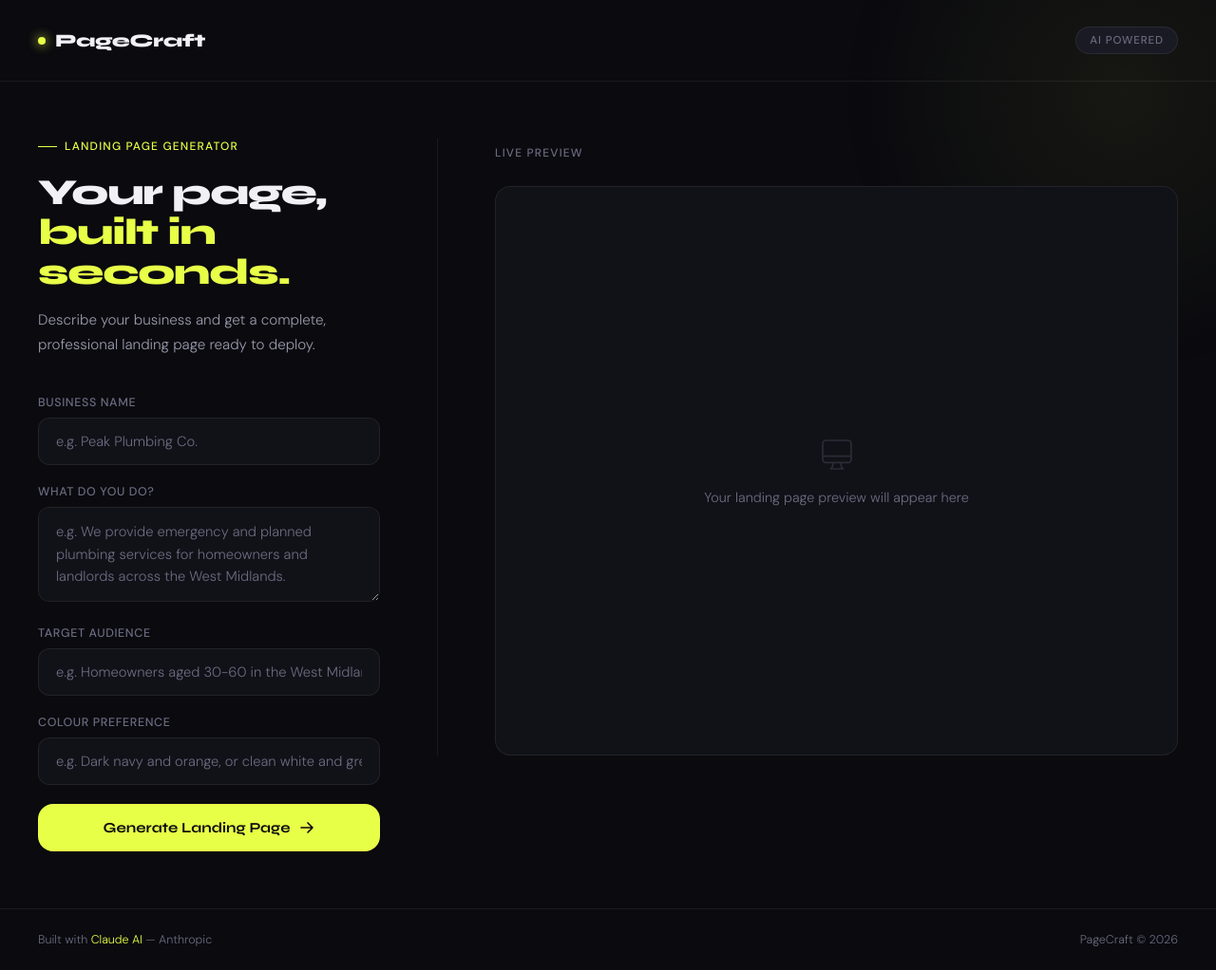
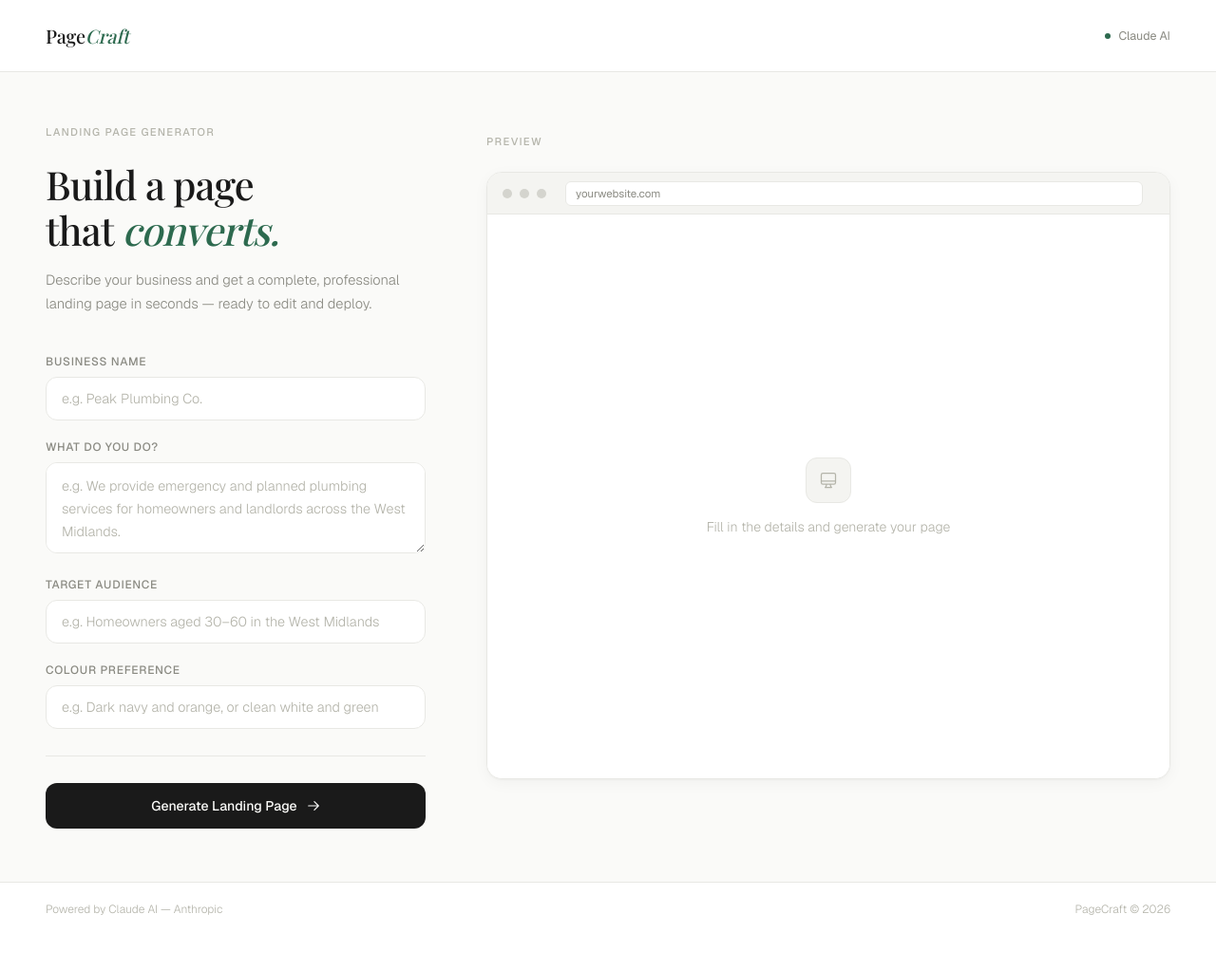
Before and after one commit to danboak2-ship-it/landing-page-generator, a Flask app: page / in a window 1280 px wide. Shown: the whole page at 95% size. After the commit the page ends 964 px from the top, so only its background shows below. Run offline with Flask 3, Linux system fonts and the light colour scheme.

Commit message:
redesign UI minimal professional

```diff
--- a/templates/index.html
+++ b/templates/index.html
@@ -4,25 +4,26 @@
     <meta charset="UTF-8">
     <meta name="viewport" content="width=device-width, initial-scale=1.0">
     <title>PageCraft — AI Landing Page Generator</title>
-    <link href="https://fonts.googleapis.com/css2?family=Syne:wght@400;600;700;800&family=DM+Sans:ital,wght@0,300;0,400;0,500;1,300&display=swap" rel="stylesheet">
+    <link href="https://fonts.googleapis.com/css2?family=Playfair+Display:wght@400;500;600&family=Geist:wght@300;400;500&display=swap" rel="stylesheet">
     <style>
         *, *::before, *::after { box-sizing: border-box; margin: 0; padding: 0; }
 
         :root {
-            --bg: #0a0a0f;
-            --surface: #111118;
-            --surface2: #1a1a24;
-            --border: rgba(255,255,255,0.07);
-            --accent: #e8ff47;
-            --accent-dim: rgba(232, 255, 71, 0.12);
-            --text: #f0f0f5;
-            --text-muted: #6b6b80;
-            --text-dim: #9999aa;
-            --radius: 16px;
+            --bg: #fafaf8;
+            --surface: #ffffff;
+            --surface2: #f4f4f1;
+            --border: #e8e8e4;
+            --border-strong: #d4d4ce;
+            --text: #1a1a1a;
+            --text-muted: #8a8a82;
+            --text-dim: #b4b4aa;
+            --green: #2d6a4f;
+            --green-light: #f0f7f4;
+            --radius: 12px;
         }
 
         body {
-            font-family: 'DM Sans', sans-serif;
+            font-family: 'Geist', sans-serif;
             background: var(--bg);
             color: var(--text);
             min-height: 100vh;
@@ -30,110 +31,85 @@
             flex-direction: column;
         }
 
-        body::after {
-            content: '';
-            position: fixed;
-            top: -200px;
-            right: -200px;
-            width: 600px;
-            height: 600px;
-            background: radial-gradient(circle, rgba(232,255,71,0.06) 0%, transparent 70%);
-            pointer-events: none;
-            z-index: 0;
-        }
-
         header {
-            position: relative;
-            z-index: 10;
-            padding: 28px 40px;
+            padding: 24px 48px;
             display: flex;
             align-items: center;
             justify-content: space-between;
             border-bottom: 1px solid var(--border);
+            background: var(--surface);
+            position: sticky;
+            top: 0;
+            z-index: 100;
         }
 
         .logo {
-            font-family: 'Syne', sans-serif;
-            font-weight: 800;
-            font-size: 1.2rem;
-            letter-spacing: -0.02em;
+            font-family: 'Playfair Display', serif;
+            font-weight: 500;
+            font-size: 1.25rem;
+            color: var(--text);
+            letter-spacing: -0.01em;
+        }
+
+        .logo em { font-style: italic; color: var(--green); }
+
+        .status-dot {
             display: flex;
             align-items: center;
-            gap: 10px;
+            gap: 8px;
+            font-size: 0.78rem;
+            color: var(--text-muted);
         }
 
-        .logo-dot {
-            width: 8px;
-            height: 8px;
-            background: var(--accent);
+        .dot {
+            width: 6px;
+            height: 6px;
             border-radius: 50%;
-            box-shadow: 0 0 12px var(--accent);
-        }
-
-        .badge {
-            font-size: 0.72rem;
-            font-weight: 500;
-            letter-spacing: 0.08em;
-            text-transform: uppercase;
-            color: var(--text-muted);
-            background: var(--surface2);
-            border: 1px solid var(--border);
-            padding: 6px 14px;
-            border-radius: 100px;
+            background: var(--green);
         }
 
         main {
-            position: relative;
-            z-index: 10;
             flex: 1;
             display: grid;
-            grid-template-columns: 420px 1fr;
-            gap: 0;
-            max-width: 1400px;
+            grid-template-columns: 400px 1fr;
+            max-width: 1300px;
             margin: 0 auto;
             width: 100%;
-            padding: 60px 40px;
+            padding: 56px 48px;
+            gap: 64px;
             align-items: start;
         }
 
-        .left-panel { padding-right: 60px; }
-
-        .eyebrow {
-            font-size: 0.75rem;
-            font-weight: 500;
-            letter-spacing: 0.1em;
-            text-transform: uppercase;
-            color: var(--accent);
-            margin-bottom: 20px;
-            display: flex;
-            align-items: center;
-            gap: 8px;
+        .left-panel {
+            position: sticky;
+            top: 96px;
         }
 
-        .eyebrow::before {
-            content: '';
-            display: block;
-            width: 20px;
-            height: 1px;
-            background: var(--accent);
+        .section-label {
+            font-size: 0.7rem;
+            font-weight: 500;
+            letter-spacing: 0.12em;
+            text-transform: uppercase;
+            color: var(--text-dim);
+            margin-bottom: 24px;
         }
 
         h1 {
-            font-family: 'Syne', sans-serif;
-            font-weight: 800;
-            font-size: 2.4rem;
-            line-height: 1.1;
-            letter-spacing: -0.03em;
+            font-family: 'Playfair Display', serif;
+            font-weight: 500;
+            font-size: 2.6rem;
+            line-height: 1.15;
+            letter-spacing: -0.02em;
             margin-bottom: 16px;
         }
 
-        h1 span { color: var(--accent); }
+        h1 em { font-style: italic; color: var(--green); }
 
         .subtitle {
-            font-size: 0.95rem;
+            font-size: 0.92rem;
             font-weight: 300;
-            color: var(--text-dim);
-            line-height: 1.7;
+            color: var(--text-muted);
+            line-height: 1.75;
             margin-bottom: 40px;
         }
 
@@ -141,9 +117,9 @@
 
         label {
             display: block;
-            font-size: 0.78rem;
+            font-size: 0.75rem;
             font-weight: 500;
-            letter-spacing: 0.05em;
+            letter-spacing: 0.06em;
             text-transform: uppercase;
             color: var(--text-muted);
             margin-bottom: 8px;
@@ -153,44 +129,42 @@
             width: 100%;
             background: var(--surface);
             border: 1px solid var(--border);
-            border-radius: 12px;
+            border-radius: var(--radius);
             color: var(--text);
-            font-family: 'DM Sans', sans-serif;
-            font-size: 0.92rem;
+            font-family: 'Geist', sans-serif;
+            font-size: 0.9rem;
             font-weight: 300;
-            padding: 14px 18px;
+            padding: 13px 16px;
             outline: none;
             transition: border-color 0.2s, box-shadow 0.2s;
         }
 
-        textarea {
-            resize: vertical;
-            min-height: 100px;
-            line-height: 1.6;
-        }
+        textarea { resize: vertical; min-height: 96px; line-height: 1.65; }
 
         input:focus, textarea:focus {
-            border-color: rgba(232,255,71,0.4);
-            box-shadow: 0 0 0 3px rgba(232,255,71,0.06);
+            border-color: var(--border-strong);
+            box-shadow: 0 0 0 3px rgba(45,106,79,0.08);
         }
 
         input::placeholder, textarea::placeholder {
-            color: var(--text-muted);
+            color: var(--text-dim);
+            font-weight: 300;
         }
+
+        .divider { height: 1px; background: var(--border); margin: 28px 0; }
 
         .btn {
             width: 100%;
-            padding: 16px 32px;
-            background: var(--accent);
-            color: #0a0a0f;
+            padding: 15px 24px;
+            background: var(--text);
+            color: var(--bg);
             border: none;
             border-radius: var(--radius);
-            font-family: 'Syne', sans-serif;
-            font-size: 0.95rem;
-            font-weight: 700;
+            font-family: 'Geist', sans-serif;
+            font-size: 0.88rem;
+            font-weight: 500;
             cursor: pointer;
             transition: all 0.2s;
-            margin-top: 8px;
             display: flex;
             align-items: center;
             justify-content: center;
@@ -198,17 +172,19 @@
         }
 
         .btn:hover {
+            background: #2d2d2d;
             transform: translateY(-1px);
-            box-shadow: 0 8px 30px rgba(232,255,71,0.25);
+            box-shadow: 0 4px 20px rgba(0,0,0,0.12);
         }
 
-        .btn.loading { opacity: 0.7; pointer-events: none; }
+        .btn:active { transform: translateY(0); }
+        .btn.loading { opacity: 0.6; pointer-events: none; }
 
         .spinner {
-            width: 18px;
-            height: 18px;
-            border: 2px solid rgba(0,0,0,0.2);
-            border-top-color: #0a0a0f;
+            width: 16px;
+            height: 16px;
+            border: 1.5px solid rgba(255,255,255,0.3);
+            border-top-color: white;
             border-radius: 50%;
             animation: spin 0.7s linear infinite;
             display: none;
@@ -216,46 +192,38 @@
 
         .btn.loading .spinner { display: block; }
         .btn.loading .btn-text { display: none; }
-        .btn.loading .btn-icon { display: none; }
+        .btn.loading .btn-arrow { display: none; }
 
         @keyframes spin { to { transform: rotate(360deg); } }
-
-        .right-panel {
-            padding-left: 60px;
-            border-left: 1px solid var(--border);
-        }
 
         .output-header {
             display: flex;
             align-items: center;
             justify-content: space-between;
-            margin-bottom: 20px;
+            margin-bottom: 16px;
         }
 
         .output-label {
-            font-size: 0.75rem;
+            font-size: 0.7rem;
             font-weight: 500;
-            letter-spacing: 0.1em;
+            letter-spacing: 0.12em;
             text-transform: uppercase;
-            color: var(--text-muted);
+            color: var(--text-dim);
         }
 
         .action-btns {
             display: flex;
-            gap: 10px;
+            gap: 8px;
             opacity: 0;
             pointer-events: none;
-            transition: opacity 0.3s;
+            transition: opacity 0.25s;
         }
 
-        .action-btns.visible {
-            opacity: 1;
-            pointer-events: all;
-        }
+        .action-btns.visible { opacity: 1; pointer-events: all; }
 
         .action-btn {
             font-size: 0.78rem;
-            font-weight: 500;
+            font-weight: 400;
             color: var(--text-muted);
             background: var(--surface);
             border: 1px solid var(--border);
@@ -266,25 +234,67 @@
             display: flex;
             align-items: center;
             gap: 6px;
+            font-family: 'Geist', sans-serif;
         }
 
         .action-btn:hover {
             color: var(--text);
-            border-color: rgba(255,255,255,0.15);
+            border-color: var(--border-strong);
+            background: var(--surface2);
         }
 
         .action-btn.download {
-            color: var(--accent);
-            border-color: rgba(232,255,71,0.3);
-            background: var(--accent-dim);
+            background: var(--green-light);
+            color: var(--green);
+            border-color: rgba(45,106,79,0.2);
         }
 
-        .preview-frame-wrap {
+        .action-btn.download:hover { background: #e4f2eb; }
+
+        .preview-wrap {
             background: var(--surface);
             border: 1px solid var(--border);
-            border-radius: var(--radius);
+            border-radius: 16px;
             overflow: hidden;
-            height: 600px;
+            height: 640px;
+            position: relative;
+            box-shadow: 0 1px 3px rgba(0,0,0,0.04), 0 4px 16px rgba(0,0,0,0.04);
+        }
+
+        .browser-bar {
+            height: 44px;
+            background: var(--surface2);
+            border-bottom: 1px solid var(--border);
+            display: flex;
+            align-items: center;
+            padding: 0 16px;
+            gap: 8px;
+        }
+
+        .browser-dot {
+            width: 10px;
+            height: 10px;
+            border-radius: 50%;
+            background: var(--border-strong);
+        }
+
+        .browser-url {
+            flex: 1;
+            height: 26px;
+            background: var(--surface);
+            border: 1px solid var(--border);
+            border-radius: 6px;
+            margin: 0 12px;
+            display: flex;
+            align-items: center;
+            padding: 0 10px;
+            font-size: 0.72rem;
+            color: var(--text-muted);
+        }
+
+        .preview-frame {
+            width: 100%;
+            height: calc(100% - 44px);
             position: relative;
         }
 
@@ -295,75 +305,75 @@
             flex-direction: column;
             align-items: center;
             justify-content: center;
-            gap: 16px;
-            color: var(--text-muted);
-            font-size: 0.9rem;
+            gap: 12px;
+            color: var(--text-dim);
+            font-size: 0.88rem;
             font-weight: 300;
             text-align: center;
+            padding: 40px;
             transition: opacity 0.3s;
+            background: var(--surface);
         }
 
-        .preview-empty svg { opacity: 0.3; }
         .preview-empty.hidden { opacity: 0; pointer-events: none; }
 
-        iframe {
-            width: 100%;
-            height: 100%;
-            border: none;
-            opacity: 0;
-            transition: opacity 0.4s;
+        .empty-icon {
+            width: 48px;
+            height: 48px;
+            background: var(--surface2);
+            border: 1px solid var(--border);
+            border-radius: 12px;
+            display: flex;
+            align-items: center;
+            justify-content: center;
+            margin-bottom: 4px;
         }
 
+        iframe { width: 100%; height: 100%; border: none; opacity: 0; transition: opacity 0.4s; }
         iframe.visible { opacity: 1; }
 
         footer {
-            position: relative;
-            z-index: 10;
-            padding: 24px 40px;
+            padding: 20px 48px;
             border-top: 1px solid var(--border);
+            background: var(--surface);
             display: flex;
             align-items: center;
             justify-content: space-between;
         }
 
-        .footer-text {
-            font-size: 0.78rem;
-            color: var(--text-muted);
-            font-weight: 300;
-        }
-
-        .footer-text span { color: var(--accent); }
+        .footer-text { font-size: 0.75rem; color: var(--text-dim); font-weight: 300; }
 
         @media (max-width: 900px) {
-            main { grid-template-columns: 1fr; padding: 40px 24px; }
-            .left-panel { padding-right: 0; margin-bottom: 48px; }
-            .right-panel { padding-left: 0; border-left: none; border-top: 1px solid var(--border); padding-top: 48px; }
+            header { padding: 20px 24px; }
+            main { grid-template-columns: 1fr; padding: 40px 24px; gap: 48px; }
+            .left-panel { position: static; }
+            footer { padding: 20px 24px; }
         }
 
         @keyframes fadeUp {
-            from { opacity: 0; transform: translateY(20px); }
+            from { opacity: 0; transform: translateY(16px); }
             to { opacity: 1; transform: translateY(0); }
         }
 
-        .left-panel { animation: fadeUp 0.5s ease both; }
-        .right-panel { animation: fadeUp 0.5s ease 0.15s both; }
+        .left-panel { animation: fadeUp 0.4s ease both; }
+        .right-panel { animation: fadeUp 0.4s ease 0.1s both; }
     </style>
 </head>
 <body>
 
 <header>
-    <div class="logo">
-        <div class="logo-dot"></div>
-        PageCraft
+    <div class="logo">Page<em>Craft</em></div>
+    <div class="status-dot">
+        <div class="dot"></div>
+        Claude AI
     </div>
-    <div class="badge">AI Powered</div>
 </header>
 
 <main>
     <div class="left-panel">
-        <div class="eyebrow">Landing Page Generator</div>
-        <h1>Your page,<br><span>built in seconds.</span></h1>
-        <p class="subtitle">Describe your business and get a complete, professional landing page ready to deploy.</p>
+        <div class="section-label">Landing Page Generator</div>
+        <h1>Build a page<br>that <em>converts.</em></h1>
+        <p class="subtitle">Describe your business and get a complete, professional landing page in seconds — ready to edit and deploy.</p>
 
         <div class="form-group">
             <label>Business Name</label>
@@ -377,7 +387,7 @@
 
         <div class="form-group">
             <label>Target Audience</label>
-            <input type="text" id="audience" placeholder="e.g. Homeowners aged 30-60 in the West Midlands">
+            <input type="text" id="audience" placeholder="e.g. Homeowners aged 30–60 in the West Midlands">
         </div>
 
         <div class="form-group">
@@ -385,9 +395,11 @@
             <input type="text" id="colour" placeholder="e.g. Dark navy and orange, or clean white and green">
         </div>
 
+        <div class="divider"></div>
+
         <button class="btn" onclick="generatePage()">
             <span class="btn-text">Generate Landing Page</span>
-            <svg class="btn-icon" xmlns="http://www.w3.org/2000/svg" width="16" height="16" fill="none" viewBox="0 0 24 24" stroke="currentColor" stroke-width="2.5">
+            <svg class="btn-arrow" xmlns="http://www.w3.org/2000/svg" width="14" height="14" fill="none" viewBox="0 0 24 24" stroke="currentColor" stroke-width="2">
                 <path stroke-linecap="round" stroke-linejoin="round" d="M13.5 4.5L21 12m0 0l-7.5 7.5M21 12H3"/>
             </svg>
             <div class="spinner"></div>
@@ -396,17 +408,17 @@
 
     <div class="right-panel">
         <div class="output-header">
-            <div class="output-label">Live Preview</div>
+            <div class="output-label">Preview</div>
             <div class="action-btns" id="actionBtns">
                 <button class="action-btn" onclick="copyHTML()">
-                    <svg xmlns="http://www.w3.org/2000/svg" width="12" height="12" fill="none" viewBox="0 0 24 24" stroke="currentColor" stroke-width="2">
+                    <svg xmlns="http://www.w3.org/2000/svg" width="11" height="11" fill="none" viewBox="0 0 24 24" stroke="currentColor" stroke-width="2">
                         <rect x="9" y="9" width="13" height="13" rx="2"></rect>
                         <path d="M5 15H4a2 2 0 01-2-2V4a2 2 0 012-2h9a2 2 0 012 2v1"></path>
                     </svg>
                     <span id="copyText">Copy HTML</span>
                 </button>
                 <button class="action-btn download" onclick="downloadHTML()">
-                    <svg xmlns="http://www.w3.org/2000/svg" width="12" height="12" fill="none" viewBox="0 0 24 24" stroke="currentColor" stroke-width="2">
+                    <svg xmlns="http://www.w3.org/2000/svg" width="11" height="11" fill="none" viewBox="0 0 24 24" stroke="currentColor" stroke-width="2">
                         <path stroke-linecap="round" stroke-linejoin="round" d="M4 16v1a3 3 0 003 3h10a3 3 0 003-3v-1m-4-4l-4 4m0 0l-4-4m4 4V4"/>
                     </svg>
                     Download HTML
@@ -414,20 +426,30 @@
             </div>
         </div>
 
-        <div class="preview-frame-wrap">
-            <div class="preview-empty" id="emptyState">
-                <svg xmlns="http://www.w3.org/2000/svg" width="40" height="40" fill="none" viewBox="0 0 24 24" stroke="currentColor" stroke-width="1">
-                    <path stroke-linecap="round" stroke-linejoin="round" d="M9.75 17L9 20l-1 1h8l-1-1-.75-3M3 13h18M5 17h14a2 2 0 002-2V5a2 2 0 00-2-2H5a2 2 0 00-2 2v10a2 2 0 002 2z"/>
-                </svg>
-                Your landing page preview will appear here
+        <div class="preview-wrap">
+            <div class="browser-bar">
+                <div class="browser-dot"></div>
+                <div class="browser-dot"></div>
+                <div class="browser-dot"></div>
+                <div class="browser-url">yourwebsite.com</div>
             </div>
-            <iframe id="preview"></iframe>
+            <div class="preview-frame">
+                <div class="preview-empty" id="emptyState">
+                    <div class="empty-icon">
+                        <svg xmlns="http://www.w3.org/2000/svg" width="20" height="20" fill="none" viewBox="0 0 24 24" stroke="currentColor" stroke-width="1.5">
+                            <path stroke-linecap="round" stroke-linejoin="round" d="M9.75 17L9 20l-1 1h8l-1-1-.75-3M3 13h18M5 17h14a2 2 0 002-2V5a2 2 0 00-2-2H5a2 2 0 00-2 2v10a2 2 0 002 2z"/>
+                        </svg>
+                    </div>
+                    Fill in the details and generate your page
+                </div>
+                <iframe id="preview"></iframe>
+            </div>
         </div>
     </div>
 </main>
 
 <footer>
-    <div class="footer-text">Built with <span>Claude AI</span> — Anthropic</div>
+    <div class="footer-text">Powered by Claude AI — Anthropic</div>
     <div class="footer-text">PageCraft © 2026</div>
 </footer>
 
```
